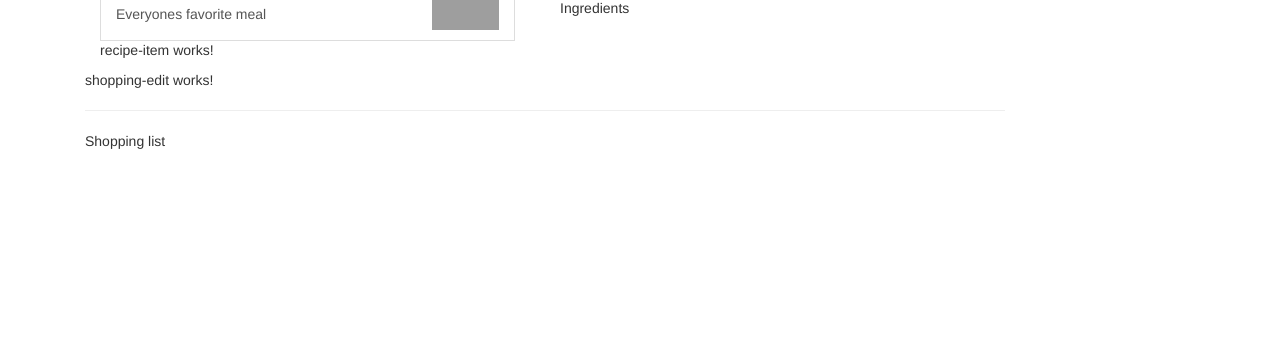
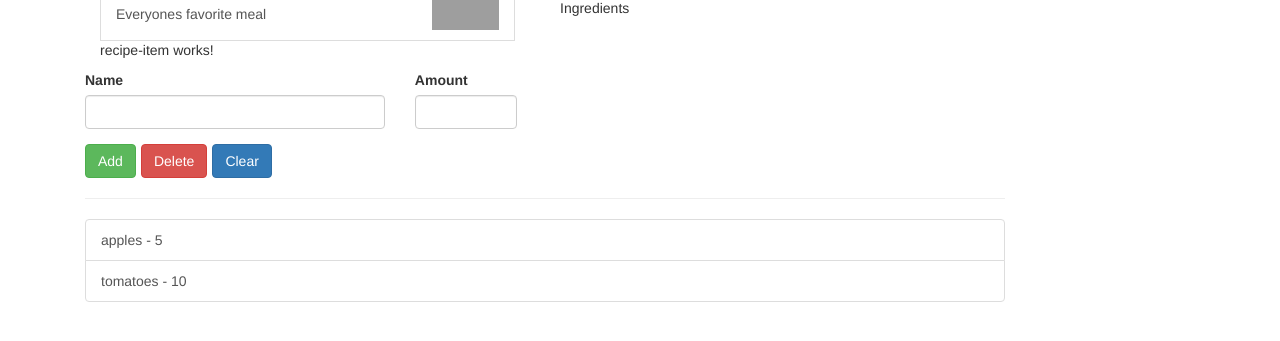
Before and after one commit to FlyingDad/keto-kitchen, an Angular app: page / in a window 1280 px wide. Shown: the part 249-590 px from the top of the page. Built offline with nearby package versions, Linux system fonts and the light colour scheme; grey boxes are pictures that could not be loaded.

Commit message:
55 - Wrap up

```diff
--- /dev/null
+++ b/src/app/shared/ingredient.model.ts
@@ -0,0 +1,9 @@
+export class Ingredient {
+	public name: string;
+	public amount: number;
+
+	constructor(name: string, amount: number){
+		this.name = name;
+		this.amount = amount;
+	}
+}
--- a/src/app/shopping-list/shopping-edit/shopping-edit.component.css
+++ b/src/app/shopping-list/shopping-edit/shopping-edit.component.css
@@ -0,0 +1,3 @@
+button {
+	margin-right: 5px;
+}
--- a/src/app/shopping-list/shopping-edit/shopping-edit.component.html
+++ b/src/app/shopping-list/shopping-edit/shopping-edit.component.html
@@ -1,3 +1,29 @@
-<p>
-  shopping-edit works!
-</p>
+<div class="row">
+	<div class="col-xs-10">
+		<form>
+			<div class="row">
+				<div class="col-sm-5 form-group">
+					<label for="name">Name</label>
+					<input type="text" id="name" class="form-control">
+				</div>
+				<div class="col-sm-2 form-group">
+					<label for="amount">Amount</label>
+					<input type="text" id="amount" class="form-control">
+				</div>
+			</div>
+		</form>
+		<div class="row">
+			<div class="col-xs-12">
+				<button class="btn btn-success" type="submit">
+					Add
+				</button>
+				<button class="btn btn-danger" type="button">
+					Delete
+				</button>
+				<button class="btn btn-primary" type="button">
+					Clear
+				</button>
+			</div>
+		</div>
+	</div>
+</div>
--- a/src/app/shopping-list/shopping-list.component.html
+++ b/src/app/shopping-list/shopping-list.component.html
@@ -2,6 +2,11 @@
 	<div class="col-xs-10">
 		<app-shopping-edit></app-shopping-edit>
 		<hr>
-		<p>Shopping list</p>
+		<ul class="list-group">
+			<a
+				class="list-group-item"
+				style="cursor: pointer;"
+				*ngFor="let ingredient of ingredients">{{ ingredient.name }} - {{ ingredient.amount }}</a>
+		</ul>
 	</div>
 </div>
--- a/src/app/shopping-list/shopping-list.component.ts
+++ b/src/app/shopping-list/shopping-list.component.ts
@@ -1,4 +1,5 @@
 import { Component, OnInit } from '@angular/core';
+import { Ingredient } from '../shared/ingredient.model'
 
 @Component({
   selector: 'app-shopping-list',
@@ -6,6 +7,10 @@ import { Component, OnInit } from '@angular/core';
   styleUrls: ['./shopping-list.component.css']
 })
 export class ShoppingListComponent implements OnInit {
+	ingredients: Ingredient[] = [
+		new Ingredient('apples', 5),
+		new Ingredient('tomatoes', 10),
+	];
 
   constructor() { }
 
```
